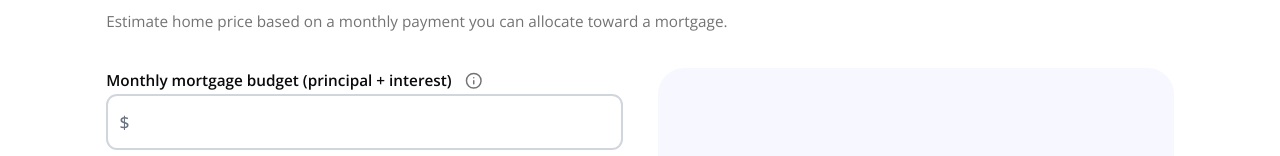
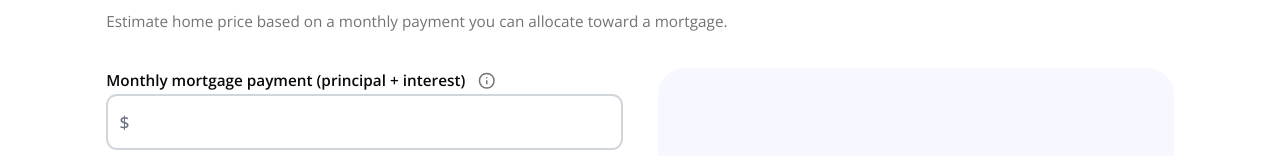
Before and after one commit to SU-SWS/ifdm_learning_apps, a Next.js app: page /interactives/mortgage-calculator-v2 in a window 1280 px wide. Shown: the part 160-316 px from the top of the page. Built offline with nearby package versions, Linux system fonts and the light colour scheme.

Commit message:
IFDM-159: Fixing up features based on client feedback

```diff
--- a/app/interactives/mortgage-calculator-v2/page.tsx
+++ b/app/interactives/mortgage-calculator-v2/page.tsx
@@ -202,7 +202,7 @@ export default function MortgageCalculator() {
   const clampDownPaymentAmount = (amount: number, price: number) => Math.max(0, Math.min(amount, price));
 
   const emptyResultsString = "Enter values to see your estimate"
-  const validationErrorMessage = "Your inputs are not valid for this scenario. Try lowering the down payment or increasing your monthly budget."
+  const validationErrorMessage = "Your inputs are not valid for this scenario. Trying lowering the down payment or increasing the home price."
   const hasValidationError = (
     Number(monthlyPayment) < 0 ||
     Number(homePrice) < 0 ||
@@ -221,7 +221,6 @@ export default function MortgageCalculator() {
   const showPaymentResults = mode === 'payment' && Number(homePrice) > 0 && Number(interestRate) > 0 && downPaymentPercent < 100;
 
   const handleReset = () => {
-    setMode('afford');
     setMonthlyPayment('');
     setHomePrice('');
     setDownPaymentPercent(20);
@@ -278,9 +277,9 @@ export default function MortgageCalculator() {
                     <div className="space-y-2">
                       <div className="flex items-center gap-2">
                         <label className="block text-sm font-semibold">
-                          Monthly mortgage budget (principal + interest)
+                          Monthly mortgage payment (principal + interest)
                         </label>
-                        <InfoPopover title="Monthly mortgage budget">Enter the portion of the monthly budget used for the loan payment. Additional housing costs like taxes and insurance are not included here.</InfoPopover>
+                        <InfoPopover title="Monthly mortgage payment">Enter the amount you can afford for your loan payment (principal + interest only). Taxes, insurance, and HOA fees are added separately below.</InfoPopover>
                       </div>
                     </div>
                     <div className="relative">
@@ -698,7 +697,6 @@ export default function MortgageCalculator() {
                         </CardHeader>
                         <CardContent className="">
                           <div className="mb-6">
-                            <p className="text-sm font-medium">Based on your monthly housing budget.</p>
                             <p className={
                               results.homePrice > 0
                                 ? 'text-3xl font-bold text-lagunita'
```
